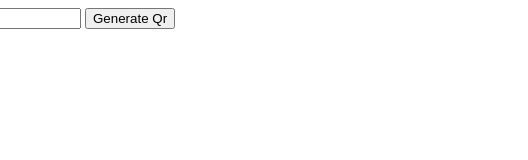
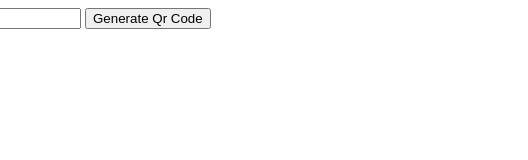
Before and after one commit to yennylsamson/covid-zone-monitor-backend, a website: page index.html in a window 1280 px wide. Shown: the full height of the page, 112-640 px from the left. Drawn offline with Linux system fonts and the light colour scheme.

Commit message:
Update index.html

```diff
--- a/index.html
+++ b/index.html
@@ -12,7 +12,7 @@
       <div class="left-container">
 
           <input type="text" id="data" placeholder="your qr text here" name="dataName">
-          <button type="submit" id="generate_code">Generate Qr</button>
+          <button type="submit" id="generate_code">Generate Qr Code</button>
       </div>
       <br>
       <br>
```
